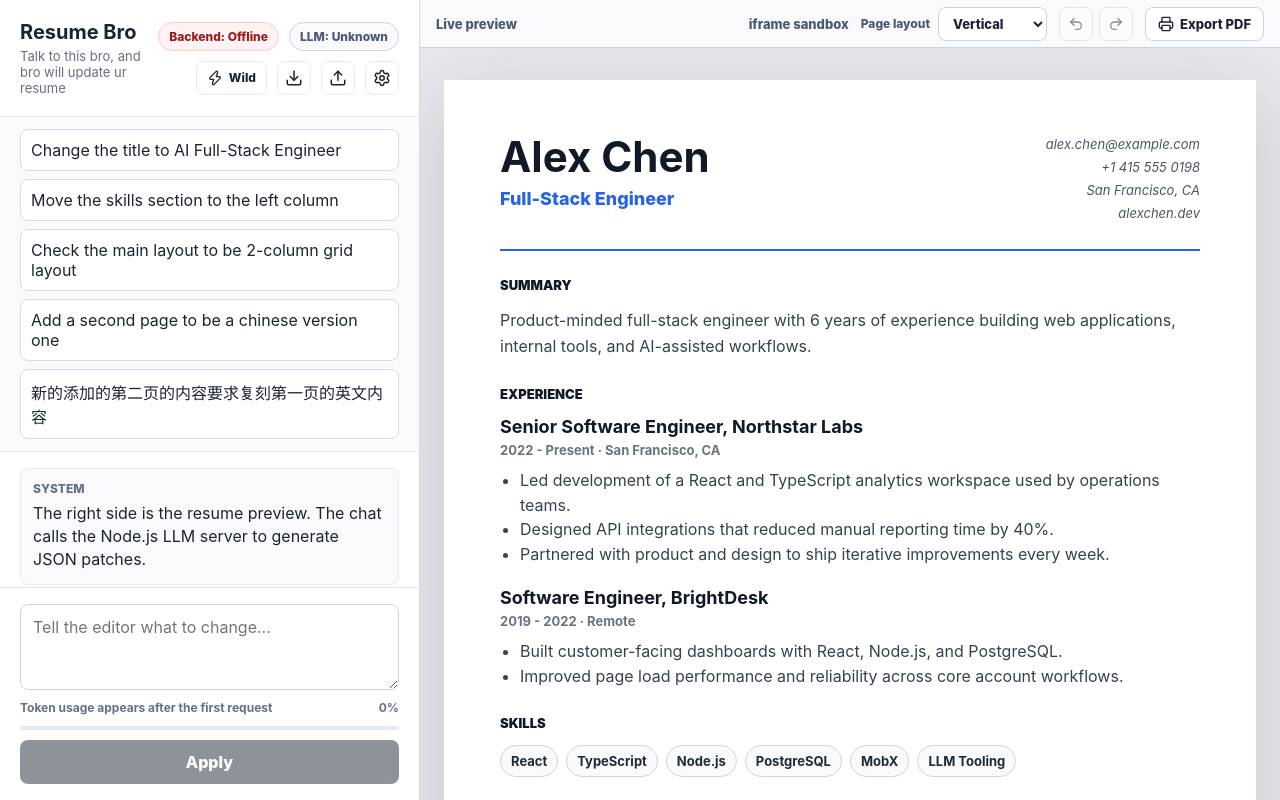
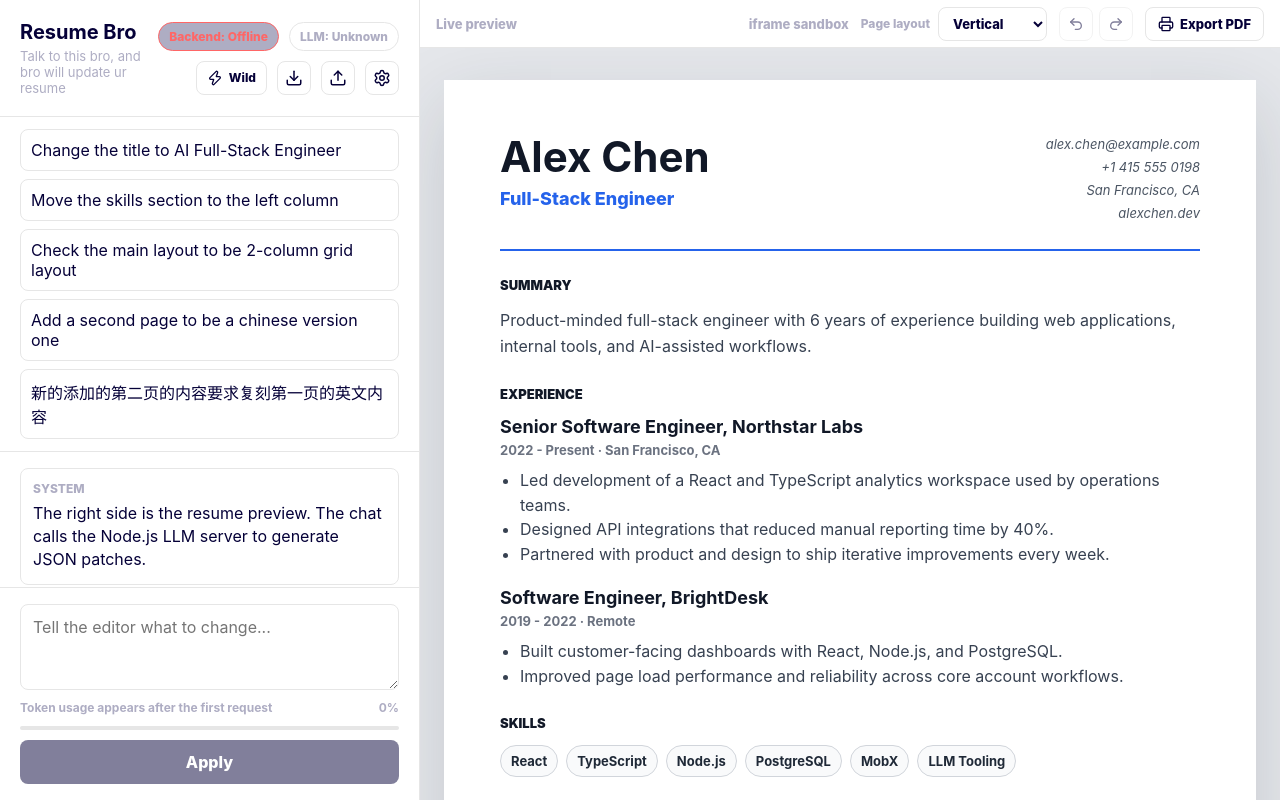
Before and after one commit to george-yi-hao-xu/resume-agent, a React (Vite) app in the folder client/: page / in a window 1280 px wide. Built offline with nearby package versions, Linux system fonts and the light colour scheme; no server answers.

Commit message:
better color token

```diff
--- a/client/src/components/ChatComposer.scss
+++ b/client/src/components/ChatComposer.scss
@@ -11,14 +11,14 @@
     resize: vertical;
     min-height: $textarea-min-height;
     max-height: $textarea-max-height;
-    border: $border-width solid $color-border-input;
+    border: $border-width solid $color-border-strong;
     border-radius: $radius;
     padding: $space-lg;
-    color: $color-text-strong;
+    color: $color-text;
     background: $color-surface;
 
     &:focus {
-      outline: $outline-width-strong solid $color-focus-ring;
+      outline: $outline-width-strong solid $color-accent-ring;
       border-color: $color-accent;
     }
   }
@@ -53,8 +53,8 @@
     border: 0;
     border-radius: $radius;
     padding: $space-lg $space-lg;
-    color: $color-inverse;
-    background: $color-text-strong;
+    color: $color-surface;
+    background: $color-text;
     font-weight: 800;
     cursor: pointer;
 
--- a/client/src/components/ChatHeader.scss
+++ b/client/src/components/ChatHeader.scss
@@ -28,7 +28,6 @@
   border-radius: $radius-pill;
   padding: $space-xs $space-md;
   color: $color-success-text;
-  background: $color-success-background;
   font-size: $font-size-xs;
   font-weight: 800;
 
@@ -40,8 +39,8 @@
 
   &.status-checking,
   &.status-unknown {
-    border-color: $color-border-control;
-    color: $color-muted-strong;
+    border-color: $color-border-strong;
+    color: $color-muted;
     background: $color-surface-subtle;
   }
 
@@ -84,11 +83,11 @@
   cursor: pointer;
 
   &:hover {
-    background: $color-surface-hover;
+    background: $color-surface-subtle;
   }
 
   &:focus-visible {
-    outline: $outline-width solid $color-focus;
+    outline: $outline-width solid $color-accent;
     outline-offset: $outline-width;
   }
 }
@@ -110,11 +109,11 @@
   cursor: pointer;
 
   &:hover {
-    background: $color-surface-hover;
+    background: $color-surface-subtle;
   }
 
   &:focus-visible {
-    outline: $outline-width solid $color-focus;
+    outline: $outline-width solid $color-accent;
     outline-offset: $outline-width;
   }
 }
--- a/client/src/components/PreviewPanel.scss
+++ b/client/src/components/PreviewPanel.scss
@@ -14,8 +14,8 @@
   gap: $space-xl;
   height: $toolbar-height;
   padding: 0 $space-xl;
-  border-bottom: $border-width solid $color-border-control;
-  color: $color-muted-strong;
+  border-bottom: $border-width solid $color-border-strong;
+  color: $color-muted;
   background: $color-surface-subtle;
   font-size: $font-size-sm;
   font-weight: 800;
@@ -42,14 +42,14 @@
 }
 
 .preview-layout-label {
-  color: $color-muted-strong;
+  color: $color-muted;
   font-size: $font-size-xs;
   font-weight: 800;
 }
 
 .preview-layout-select {
   height: $control-size;
-  border: $border-width solid $color-border-control;
+  border: $border-width solid $color-border-strong;
   border-radius: $radius;
   padding: 0 $space-md;
   color: $color-text;
@@ -60,11 +60,11 @@
   cursor: pointer;
 
   &:hover {
-    background: $color-surface-control-hover;
+    background: $color-surface-selected;
   }
 
   &:focus-visible {
-    outline: $outline-width solid $color-focus;
+    outline: $outline-width solid $color-accent;
     outline-offset: $outline-width;
   }
 }
@@ -75,18 +75,18 @@
   justify-content: center;
   width: $control-size;
   height: $control-size;
-  border: $border-width solid $color-border-control;
+  border: $border-width solid $color-border-strong;
   border-radius: $radius;
   color: $color-text;
   background: $color-surface;
   cursor: pointer;
 
   &:hover:not(:disabled) {
-    background: $color-surface-control-hover;
+    background: $color-surface-selected;
   }
 
   &:focus-visible {
-    outline: $outline-width solid $color-focus;
+    outline: $outline-width solid $color-accent;
     outline-offset: $outline-width;
   }
 
@@ -102,7 +102,7 @@
   justify-content: center;
   gap: $space-xs;
   min-height: $control-size;
-  border: $border-width solid $color-border-control;
+  border: $border-width solid $color-border-strong;
   border-radius: $radius;
   padding: 0 $space-lg;
   color: $color-text;
@@ -113,11 +113,11 @@
   cursor: pointer;
 
   &:hover:not(:disabled) {
-    background: $color-surface-control-hover;
+    background: $color-surface-selected;
   }
 
   &:focus-visible {
-    outline: $outline-width solid $color-focus;
+    outline: $outline-width solid $color-accent;
     outline-offset: $outline-width;
   }
 
--- a/client/src/components/SettingsOverlay.scss
+++ b/client/src/components/SettingsOverlay.scss
@@ -14,11 +14,11 @@
   cursor: pointer;
 
   &:hover {
-    background: $color-surface-hover;
+    background: $color-surface-subtle;
   }
 
   &:focus-visible {
-    outline: $outline-width solid $color-focus;
+    outline: $outline-width solid $color-accent;
     outline-offset: $outline-width;
   }
 }
@@ -88,9 +88,9 @@
     font: inherit;
 
     &:focus {
-      border-color: $color-focus;
+      border-color: $color-accent;
       outline: none;
-      box-shadow: 0 0 0 $outline-width-strong $color-focus-ring;
+      box-shadow: 0 0 0 $outline-width-strong $color-accent-ring;
     }
   }
 }
--- a/client/src/styles/_variables.scss
+++ b/client/src/styles/_variables.scss
@@ -1,41 +1,47 @@
-$color-text: #1c2433;
-$color-text-strong: #1f2937;
-$color-muted: #647085;
-$color-muted-strong: #4b5870;
-$color-inverse: #ffffff;
+// root
+$red: #f66;
+$dark: #050038;
+$grey: #aeadc3;
+$light-grey: #e6e6e6;
+$light: #fff;
+$blue: #66f;
+$light-green: #b7e1c1;
+$green: #33d1ab;
+$orange: #ffb800;
 
-$color-bg: #eef1f6;
-$color-bg-preview: #dfe5ee;
-$color-surface: #ffffff;
-$color-surface-subtle: #f8fafc;
-$color-surface-hover: #f6f8fb;
-$color-surface-control-hover: #eef3fb;
-$color-surface-selected: #f2f6ff;
-$color-surface-code: #111827;
 
-$color-border: #e5e9f1;
-$color-border-strong: #d5dbe7;
-$color-border-control: #cbd3df;
-$color-border-input: #cfd6e3;
-$color-border-hover: #9ba9c0;
-$color-border-selected: #bfd2f6;
 
-$color-accent: #2563eb;
-$color-focus: #2f6fed;
-$color-focus-ring: rgba(37, 99, 235, 0.16);
-$color-overlay: rgba(22, 30, 44, 0.38);
-$color-current-hover: rgba(15, 23, 42, 0.08);
 
-$color-success-border: #b7e1c1;
-$color-success-text: #126b2f;
-$color-success-background: #edf9f0;
-$color-warning-border: #f59e0b;
-$color-warning-text: #7c2d12;
-$color-warning-background: #fff7ed;
-$color-warning-hover: #ffedd5;
-$color-danger-border: #fecaca;
-$color-danger-text: #991b1b;
-$color-danger-background: #fef2f2;
+$color-text: $dark;
+$color-muted: $grey;
+
+$color-bg: $grey;
+$color-bg-preview: $light-grey;
+$color-surface: $light;
+$color-surface-subtle: $light;
+$color-surface-selected: $light-grey;
+$color-surface-code: $dark;
+
+$color-border: $light-grey;
+$color-border-strong: $light-grey;
+$color-border-hover: $grey;
+$color-border-selected: $grey;
+
+$color-accent: $blue;
+$color-accent-ring: $blue;
+$color-overlay: $blue;
+$color-current-hover: $blue;
+
+$color-success-border: $light-green;
+$color-success-text: $green;
+$color-success-background: $light-grey;
+$color-warning-border: $orange;
+$color-warning-text: $red;
+$color-warning-background: $light-grey;
+$color-warning-hover: $grey;
+$color-danger-border: $red;
+$color-danger-text: $red;
+$color-danger-background: $grey;
 
 $font-family-base: Inter, ui-sans-serif, system-ui, -apple-system, BlinkMacSystemFont, "Segoe UI", sans-serif;
 $font-size-xs: 12px;
```
